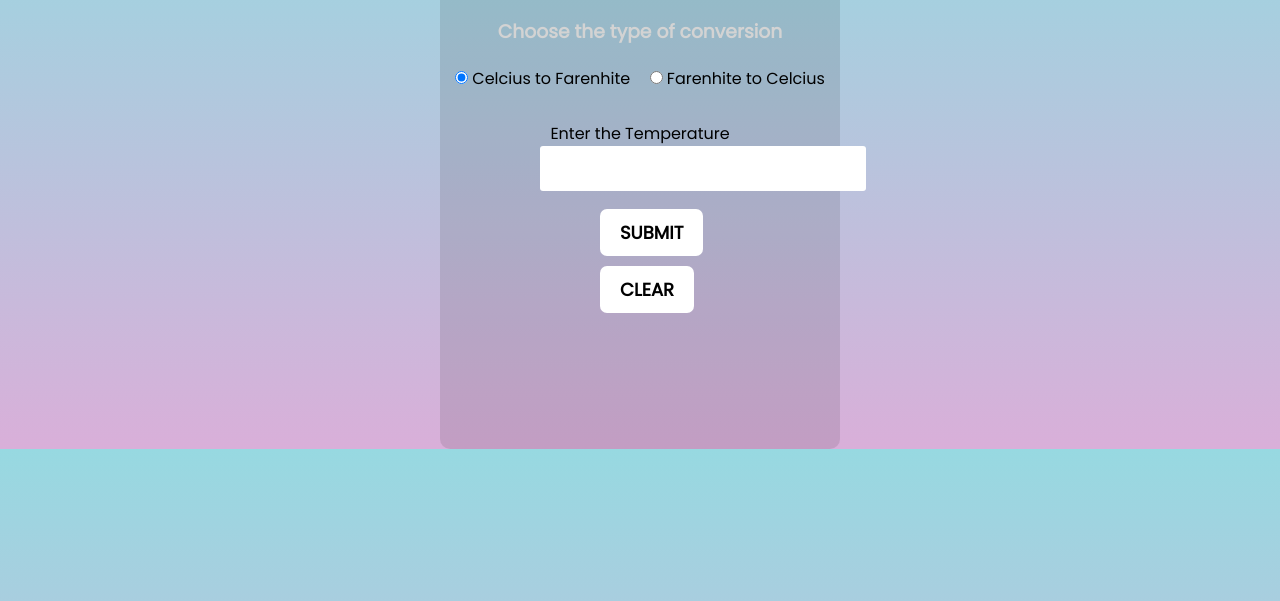
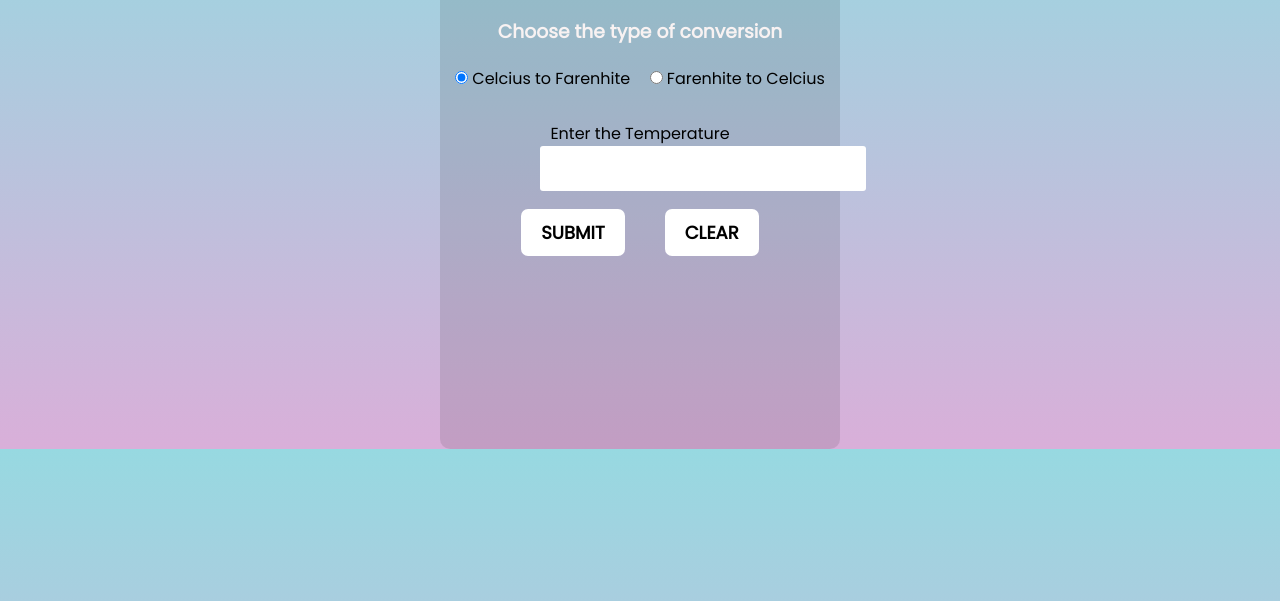
Before and after one commit to Vishal-Kumar-Shaw/OIBGRIP, a plain HTML site: page Task_3_temperature_converter/index.html in a window 1280 px wide. Shown: the part 131-732 px from the top of the page. Drawn offline with Linux system fonts and the light colour scheme; a web font is replaced by a local one.

Commit message:
Task 2 improved

```diff
--- a/Task_3_temperature_converter/index.html
+++ b/Task_3_temperature_converter/index.html
@@ -22,8 +22,11 @@
             <input type="number" id="temp" name="temp"/>
             <br>
             <div id="result"></div>
-            <button type="button" id="btn" onclick="convert()">submit</button>
-            <button type="button" id="btn" onclick="clearinput()">Clear</button>
+            <div class="buttons">
+                <button type="button" id="btn" onclick="convert()">submit</button>
+                <button type="button" id="btn" onclick="clearinput()">Clear</button>
+            </div>
+
         </form>
     </div>
     <script src="./index.js"></script>
--- a/Task_3_temperature_converter/style.css
+++ b/Task_3_temperature_converter/style.css
@@ -23,6 +23,16 @@ body{
     background-color: rgba(0,0,0,0.1);
     border-radius: 10px;
 }
+.buttons{
+    /* border: 2px solid black; */
+    display: flex;
+    align-items: center;
+    justify-content: center;
+    flex-direction: row;
+    gap: 40px;
+
+    /* overflow: hidden; */
+}
 .form h1,h3{
     /* border: 2px solid black; */
     text-align: center;
@@ -32,7 +42,7 @@ body{
     color: white;
 }
 .form h3{
-    color: lightgrey;
+    color: rgb(248, 242, 242);
 }
 
 .labelName{
@@ -61,7 +71,7 @@ input[type=radio]{
     margin-left: 15px;
 }
 #btn{
-    margin-left: 160px;
+    /* margin-left: 160px; */
     background-color: rgb(255, 255, 255);
     outline: none;
     border: none;
@@ -72,7 +82,7 @@ input[type=radio]{
     font-weight: bold;
     text-transform: uppercase;
     cursor: pointer;
-    display: inline-block;
+    /* display: inline-block; */
 }
 #btn:hover{
     background-color: aliceblue;
```
